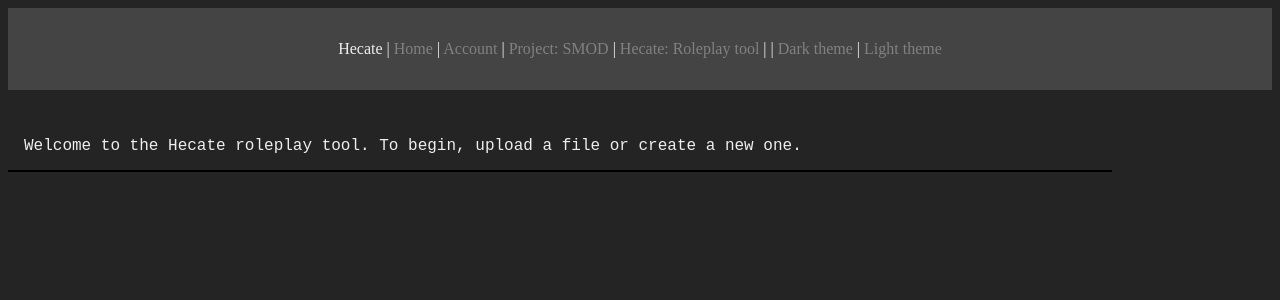
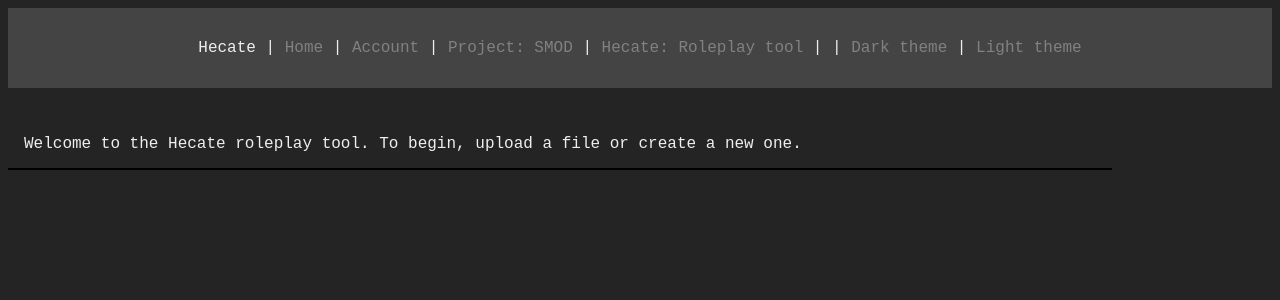
Before and after one commit to Backwards-N/Backwards-N.github.io, a PHP site: page /Hecate/index.html in a window 1280 px wide. Shown: the top 300 px of the page. Run offline with PHP 8.4, Linux system fonts and the light colour scheme; some libraries are stand-ins or nearby versions.

Commit message:
Wait no, this is the last push for a while.

```diff
--- a/styleV2.css
+++ b/styleV2.css
@@ -25,6 +25,7 @@
   padding: 1em 1em;
   color: #eeeeee;
   background: #444444;
+  font: normal 16px/1 "Liberation Mono", Liberation, monospace;
 }
 
 .standard {
```
